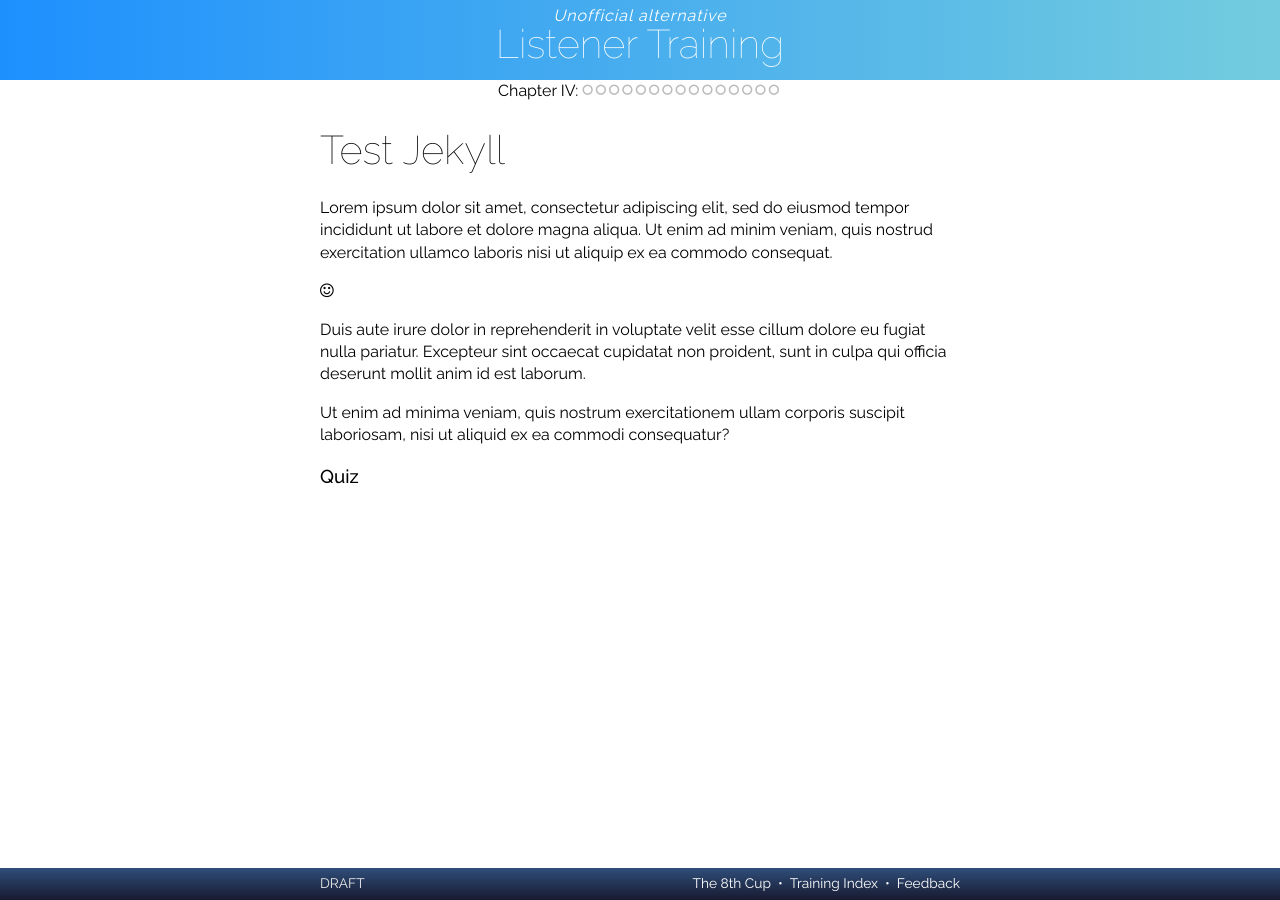
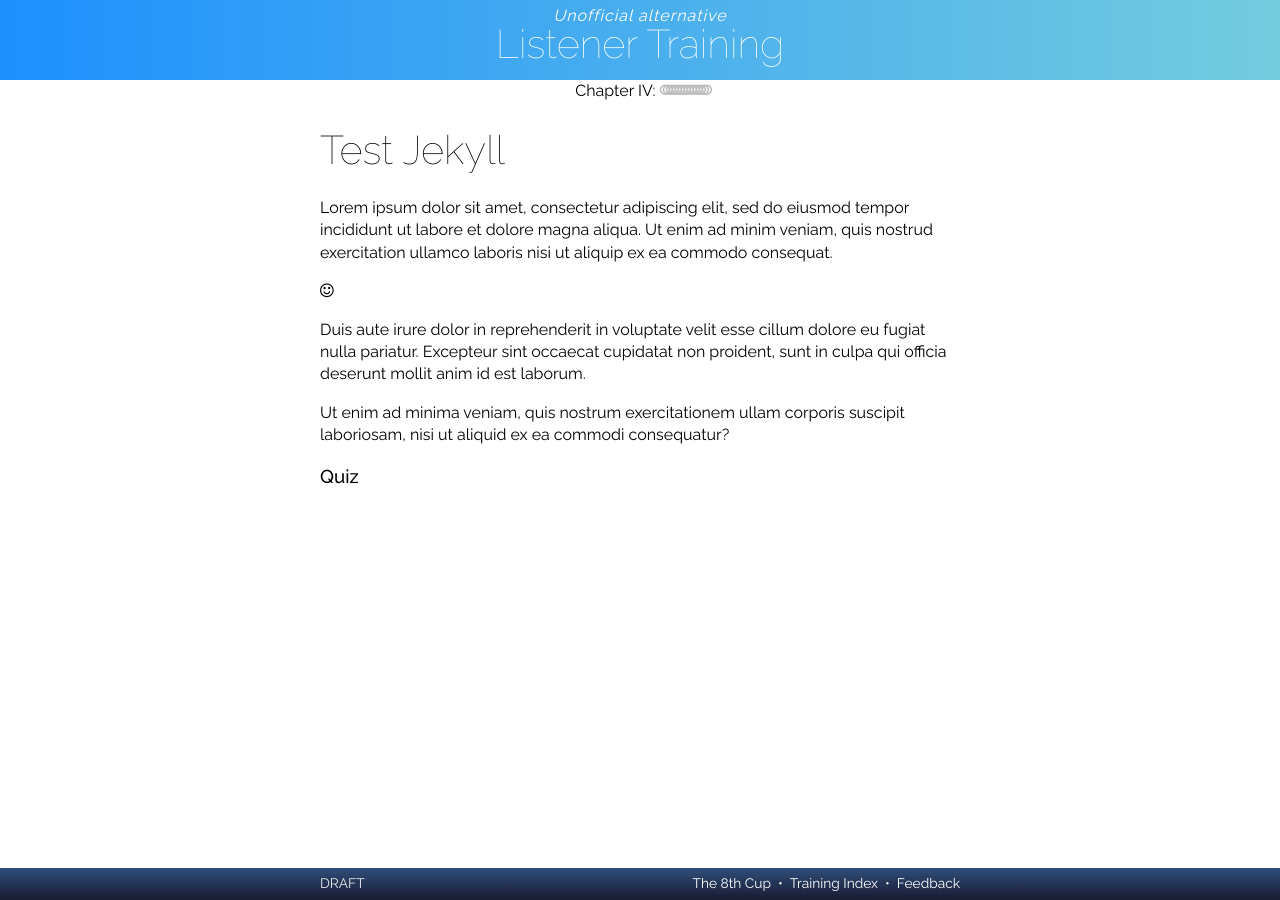
Before and after one commit to RarelyCharlie/rarelycharlie.github.io, a Jekyll site: the page built from test.md, in a window 1280 px wide. Built offline with Jekyll 4.4.1, drawn with Linux system fonts in a browser that asks for light colours; nearby versions of some CDN libraries.

Commit message:
spaced blobs

```diff
--- a/_layouts/listen.html
+++ b/_layouts/listen.html
@@ -73,7 +73,7 @@ i.fa-heart {color: red;}
 i.fa-star {color: gold;}
 #progress {text-align: center;}
 #progress span {font-size: 12px; display: inline-block; position: relative; bottom: 2px;}
-#progress i {display: inline-block; margin-right: 3px;}
+#progress i.fa {display: inline-block; width: 3px;}
 </style>
 <script>
 Persist = {
```
